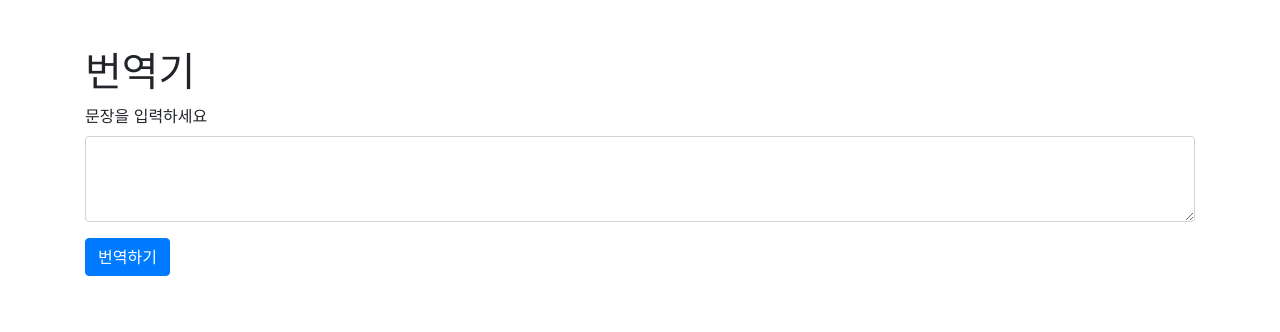
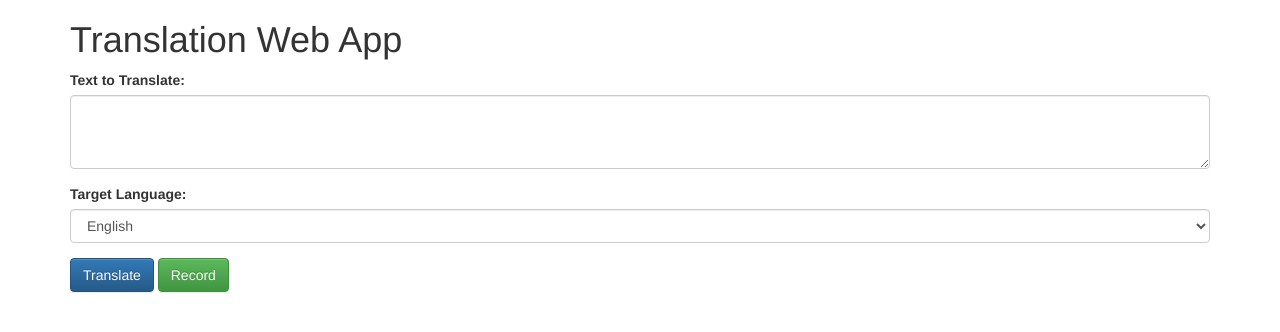
Before and after one commit to Lee-Siyoung/translation-web, a Flask app: page / in a window 1280 px wide. Shown: the top 332 px of the page. Run offline with Flask 3, Linux system fonts and the light colour scheme; some libraries are stand-ins or nearby versions.

Commit message:
스타일 변화, 다중 언어 번역 및 녹음 기능 추가

```diff
--- a/app.py
+++ b/app.py
@@ -1,38 +1,34 @@
 from flask import Flask, render_template, request
+import openai_secret_manager
 import openai
 import os
 
 app = Flask(__name__)
 
+# OpenAI API 인증 정보 가져오기
 openai.api_key = os.getenv("OPENAI_API_KEY")
 
-def translate(text):
+@app.route('/')
+def index():
+    return render_template('index.html')
+
+@app.route('/translate', methods=['POST'])
+def translate():
+    data = request.get_json()
+    text = data['text']
+    target_language = data['target_language']
     response = openai.Completion.create(
         engine="text-davinci-003",
-        prompt=("번역: 영어를 한국어로 번역합니다. 만약 한국어이라면 영어로 번역합니다\n"
-                "입력: 문장\n"
-                "번역: 문장이 영어면 한국어로 번역하고 문장이 한국어면 영어로 번역한 문장입니다.  \n\n"
-                f"입력: {text}\n"
-                "번역: "),
+        prompt=(f"Translate the following text into {target_language}: {text}\n"
+                f"Translation:"),
         temperature=0.5,
         max_tokens=1024,
-        n=1,
+        n = 1,
         stop=None,
-        timeout=60,
+        timeout=30,
     )
+    translated_text = response.choices[0].text.strip()
+    return {'translated_text': translated_text}
 
-    translation = response.choices[0].text.strip()
-    return translation
-
-@app.route("/")
-def index():
-    return render_template("index.html")
-
-@app.route("/translate", methods=["POST"])
-def translate_text():
-    text = request.form["text"]
-    translation = translate(text)
-    return render_template("index.html", translation=translation)
-
-if __name__ == "__main__":
+if __name__ == '__main__':
     app.run(debug=True)
--- a/templates/index.html
+++ b/templates/index.html
@@ -1,24 +1,66 @@
 <!DOCTYPE html>
 <html>
 <head>
-    <title>번역 웹</title>
-    <link rel="stylesheet" href="https://maxcdn.bootstrapcdn.com/bootstrap/4.0.0/css/bootstrap.min.css">
+    <meta charset="UTF-8">
+    <title>Translation Web App</title>
+    <link rel="stylesheet" href="https://maxcdn.bootstrapcdn.com/bootstrap/3.3.7/css/bootstrap.min.css">
+    <link rel="stylesheet" href="https://maxcdn.bootstrapcdn.com/bootstrap/3.3.7/css/bootstrap-theme.min.css">
 </head>
 <body>
-    <div class="container mt-5">
-        <h1>번역기</h1>
-        <form method="POST" action="/translate">
+    <div class="container">
+        <h1>Translation Web App</h1>
+        <form id="translate-form">
             <div class="form-group">
-                <label for="text">문장을 입력하세요</label>
-                <textarea class="form-control" name="text" id="text" rows="3"></textarea>
+                <label for="text-input">Text to Translate:</label>
+                <textarea id="text-input" name="text" class="form-control" rows="3"></textarea>
             </div>
-            <button type="submit" class="btn btn-primary">번역하기</button>
+            <div class="form-group">
+                <label for="language-input">Target Language:</label>
+                <select id="language-input" name="target_language" class="form-control">
+                    <option value="en">English</option>
+                    <option value="ko">Korean</option>
+                    <option value="es">Spanish</option>
+                    <option value="fr">French</option>
+                    <option value="de">German</option>
+                </select>
+            </div>
+            <button type="submit" class="btn btn-primary">Translate</button>
+            <button type="button" id="record-button" class="btn btn-success">Record</button>
         </form>
-        {% if translation %}
-        <hr>
-        <h2>번역 결과</h2>
-        <p>{{ translation }}</p>
-        {% endif %}
+        <div id="translation-result"></div>
     </div>
+    <script src="https://code.jquery.com/jquery-3.2.1.min.js"></script>
+    <script src="https://maxcdn.bootstrapcdn.com/bootstrap/3.3.7/js/bootstrap.min.js"></script>
+    <script>
+        $(document).ready(function() {
+            var recognition = new webkitSpeechRecognition();
+            recognition.continuous = false;
+            recognition.interimResults = false;
+            recognition.lang = "en-US";
+            $('#record-button').click(function() {
+                recognition.start();
+            });
+            recognition.onresult = function(event) {
+                var text = event.results[0][0].transcript;
+                $('#text-input').val(text);
+            };
+            $('#translate-form').submit(function(event) {
+                event.preventDefault();
+                var form_data = $(this).serialize();
+                $.ajax({
+                    url: '/translate',
+                    type: 'POST',
+                    contentType: 'application/json',
+                    data: JSON.stringify({
+                        'text': $('#text-input').val(),
+                        'target_language': $('#language-input').val()
+                    }),
+                    success: function(data) {
+                        $('#translation-result').html('<p>' + data.translated_text + '</p>');
+                    }
+                });
+            });
+        });
+    </script>
 </body>
 </html>
```
